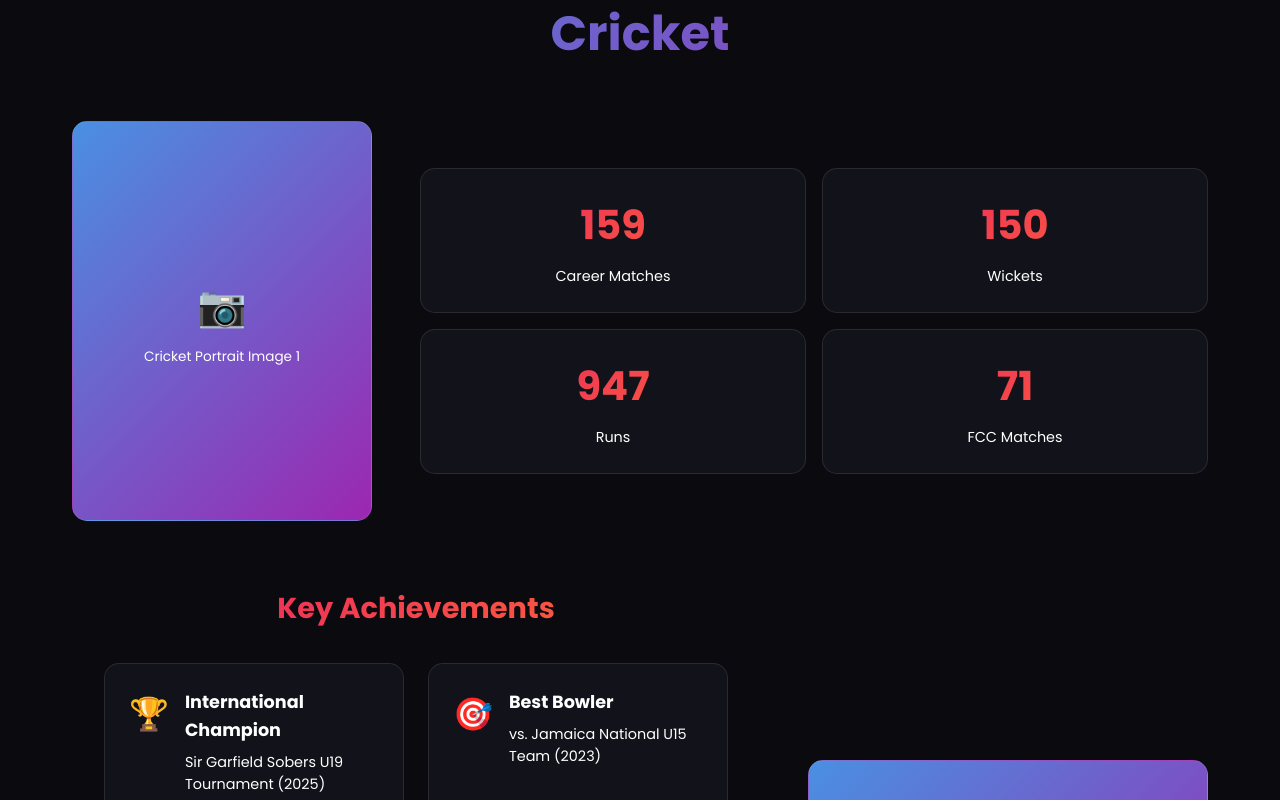
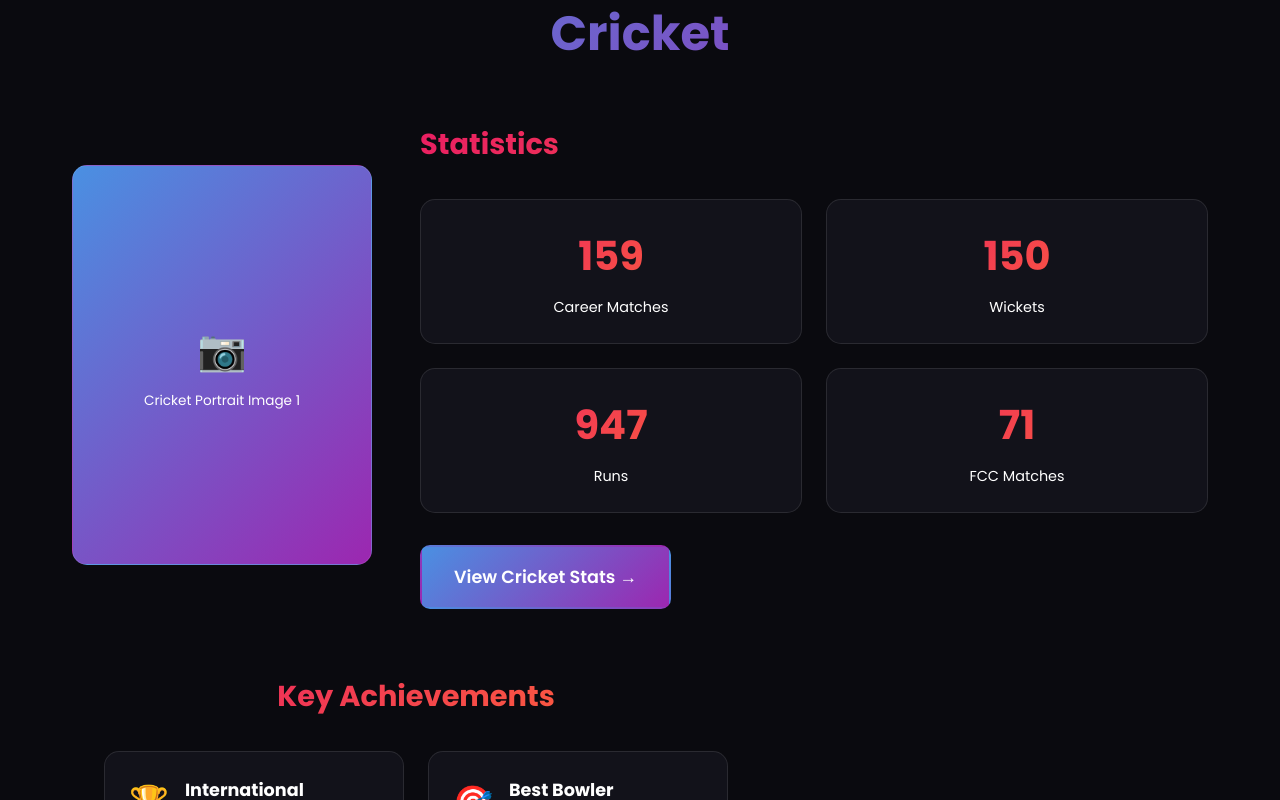
Before and after one commit to Akr1040317/ekanshPortfolio, a React (Create React App) app: page / in a window 1280 px wide. Shown: the part 3100-3900 px from the top of the page. Built offline with nearby package versions, Linux system fonts and the light colour scheme.

Commit message:
Cricket: move View Cricket Stats button to stats section and improve styling

```diff
--- a/src/App.css
+++ b/src/App.css
@@ -739,6 +739,18 @@
 
 .cricket-stats-section {
     margin-top: 0;
+    width: 100%;
+}
+
+.cricket-stats-section .subsection-title {
+    text-align: left;
+    margin-bottom: 2rem;
+}
+
+.cricket-stats-section .cricket-links {
+    margin-top: 2rem;
+    display: flex;
+    justify-content: flex-start;
 }
 
 .gallery-item {
@@ -796,7 +808,7 @@
 .cricket-stats-grid {
     display: grid;
     grid-template-columns: repeat(2, 1fr);
-    gap: 1rem;
+    gap: 1.5rem;
 }
 
 .stat-card {
--- a/src/components/Cricket.jsx
+++ b/src/components/Cricket.jsx
@@ -53,6 +53,7 @@ const Cricket = () => {
           </ScrollAnimation>
           <ScrollAnimation>
             <div className="cricket-stats-section">
+              <h3 className="subsection-title">Statistics</h3>
               <div className="cricket-stats-grid">
                 {stats.map((stat, index) => (
                   <div key={index} className="stat-card">
@@ -60,6 +61,11 @@ const Cricket = () => {
                     <div className="stat-label">{stat.label}</div>
                   </div>
                 ))}
+              </div>
+              <div className="cricket-links">
+                <a href="https://bit.ly/CricketStats" target="_blank" rel="noopener noreferrer" className="cta-button">
+                  View Cricket Stats →
+                </a>
               </div>
             </div>
           </ScrollAnimation>
@@ -140,11 +146,6 @@ const Cricket = () => {
                   <p>Support grassroots women's cricket through tournament organization, live commentary, streaming, match scoring at AWCC-affiliated tournaments.</p>
                 </div>
               </div>
-              <div className="cricket-links">
-                <a href="https://bit.ly/CricketStats" target="_blank" rel="noopener noreferrer" className="cta-button">
-                  View Cricket Stats →
-                </a>
-              </div>
             </div>
           </ScrollAnimation>
           <ScrollAnimation>
```
